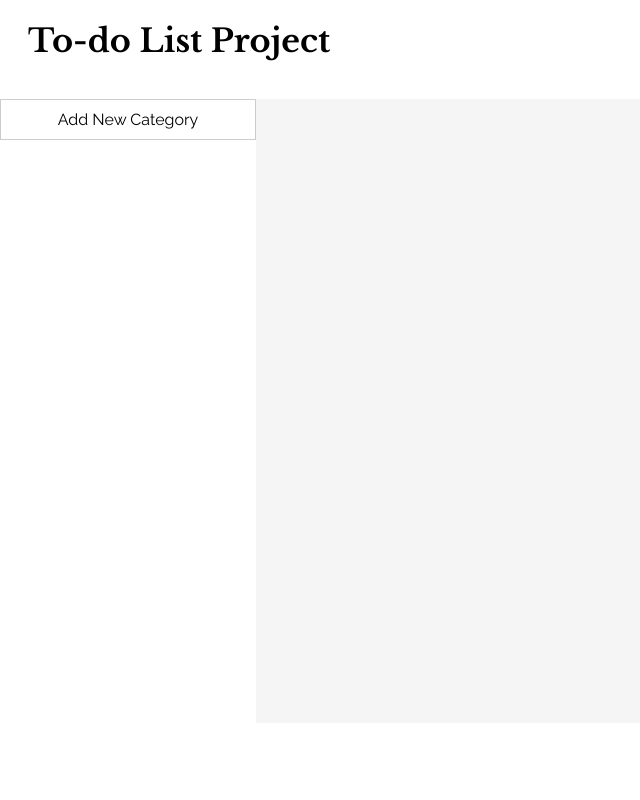
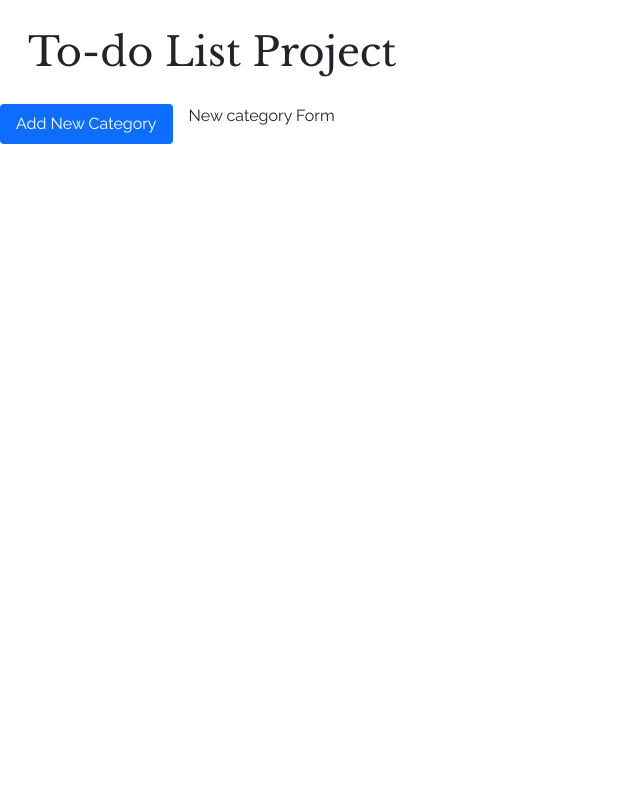
Before and after one commit to Pakas342/Note-Taker, a Flask app: page / in a window 1280 px wide. Shown: the whole page, without its empty margins (0-640 px from the left). Run offline with Flask 3, Linux system fonts and the light colour scheme; data that the repository does not hold is empty.

Commit message:
Initial Boostrap transition

```diff
--- a/app/static/css/style.css
+++ b/app/static/css/style.css
@@ -1,54 +1,8 @@
 body {
     font-family: "Raleway", sans-serif;
-    margin: 0
 }
 
 h1 {
     font-family: "Libre Baskerville", serif;
-    margin-left: 28px;
+    margin: 28px;
 }
-
-.container {
-  display: grid;
-  grid-template-columns: 1fr 4fr;
-  height: 80vh;
-}
-
-.sidebar {
-  background-color: whitesmoke;
-}
-
-.tabs {
-  padding: 0;
-}
-
-.tab {
-  margin-bottom: 10px;
-  border: 1px solid #ccc;
-  padding: 10px;
-  cursor: pointer;
-  text-align: center;
-}
-
-.tab.active {
-  background-color: #ccc;
-}
-
-/* Create an active/current tablink class */
-.tab:hover {
-  background-color: #ccc;
-}
-
-main {
-  margin-top: 1rem;
-  padding: 1rem;
-  background-color: whitesmoke;
-}
-
-.content {
-  display: none;
-}
-
-.content.active {
-  display: block;
-}
--- a/app/templates/home.html
+++ b/app/templates/home.html
@@ -4,24 +4,38 @@
 
 {% block content %}
 <h1>To-do List Project</h1>
-<!-- Tab links -->
-<div class="container">
-  <aside>
-    <ul class="tabs">
-      {% for category in all_categories %}
-      <li class="tab" onclick="openCategory(event, 'category_{{ category.id }}')">{{ category.name }}</li>
-      {% endfor %}
-      <li class="tab" onclick="openCategory(event, 'category_0')">Add New Category</li>
-    </ul>
-  </aside>
-  <main>
+<!-- Tab container -->
+<div class="d-flex align-items-start">
+  <!-- Tab Links -->
+  <div class="nav flex-column nav-pills me-3" id="v-pills-tab" role="tablist" aria-orientation="vertical">
     {% for category in all_categories %}
-    <div id="category_{{ category.id }}" class="content">{{category.id}}</div>
+    {% if loop.index == 0 %}
+    <button class="nav-link active" id="v-pills-{{category.name}}-tab" data-bs-toggle="pill" data-bs-target="#v-pills-{{category.name}}" type="button" role="tab" aria-controls="v-pills-{{category.name}}" aria-selected="true">{{category.name}}</button>
+    {% else %}
+    <button class="nav-link" id="v-pills-{{category.name}}-tab" data-bs-toggle="pill" data-bs-target="#v-pills-{{category.name}}" type="button" role="tab" aria-controls="v-pills-{{category.name}}" aria-selected="false">{{category.name}}</button>
+    {% endif %}
     {% endfor %}
-    <div id="category_0" class="content">New Category Form</div>
-  </main>
+    {% if not all_categories %}
+    <button class="nav-link active" id="v-pills-new-category-tab" data-bs-toggle="pill" data-bs-target="#v-pills-new-category" type="button" role="tab" aria-controls="v-pills-new-category" aria-selected="true">Add New Category</button>
+    {% else %}
+    <button class="nav-link" id="v-pills-new-category-tab" data-bs-toggle="pill" data-bs-target="#v-pills-new-category" type="button" role="tab" aria-controls="v-pills-new-category" aria-selected="false">Add New Category</button>
+    {% endif %}
+  </div>
+  <!-- Tab Content -->
+  <div class="tab-content" id="v-pills-tabContent">
+    {% for category in all_categories %}
+    {% if loop.index == 0 %}
+    <div class="tab-pane fade show active" id="v-pills-{{category.name}}" role="tabpanel" aria-labelledby="v-pills-{{category.name}}-tab">{{category.name}}</div>
+    {% else %}
+    <div class="tab-pane fade" id="v-pills-{{category.name}}" role="tabpanel" aria-labelledby="v-pills-{{category.name}}-tab">{{category.name}}</div>
+    {% endif %}
+    {% endfor %}
+    {% if not all_categories %}
+    <div class="tab-pane fade show active" id="v-pills-new-category role="tabpanel" aria-labelledby="v-pills-new-category-tab">New category Form</div>
+    {% else %}
+    <div class="tab-pane fade" id="v-pills-new-category role="tabpanel" aria-labelledby="v-pills-new-category-tab">New category Form</div>
+    {% endif %}
+  </div>
 </div>
 
-
-
 {% endblock content %}
--- a/app/templates/template.html
+++ b/app/templates/template.html
@@ -1,8 +1,10 @@
 <!DOCTYPE html>
 <html lan="en">
 <head>
-    <meta charset="UTF-8">
+    <meta charset="utf-8">
+    <meta name="viewport" content="width=device-width, initial-scale=1">
     <title>{% block title %}{% endblock title %}</title>
+    <link href="https://cdn.jsdelivr.net/npm/bootstrap@5.0.2/dist/css/bootstrap.min.css" rel="stylesheet" integrity="sha384-EVSTQN3/azprG1Anm3QDgpJLIm9Nao0Yz1ztcQTwFspd3yD65VohhpuuCOmLASjC" crossorigin="anonymous">
     <link rel="stylesheet" href="../static/css/style.css">
     <link rel="preconnect" href="https://fonts.googleapis.com">
     <link rel="preconnect" href="https://fonts.gstatic.com" crossorigin>
```
